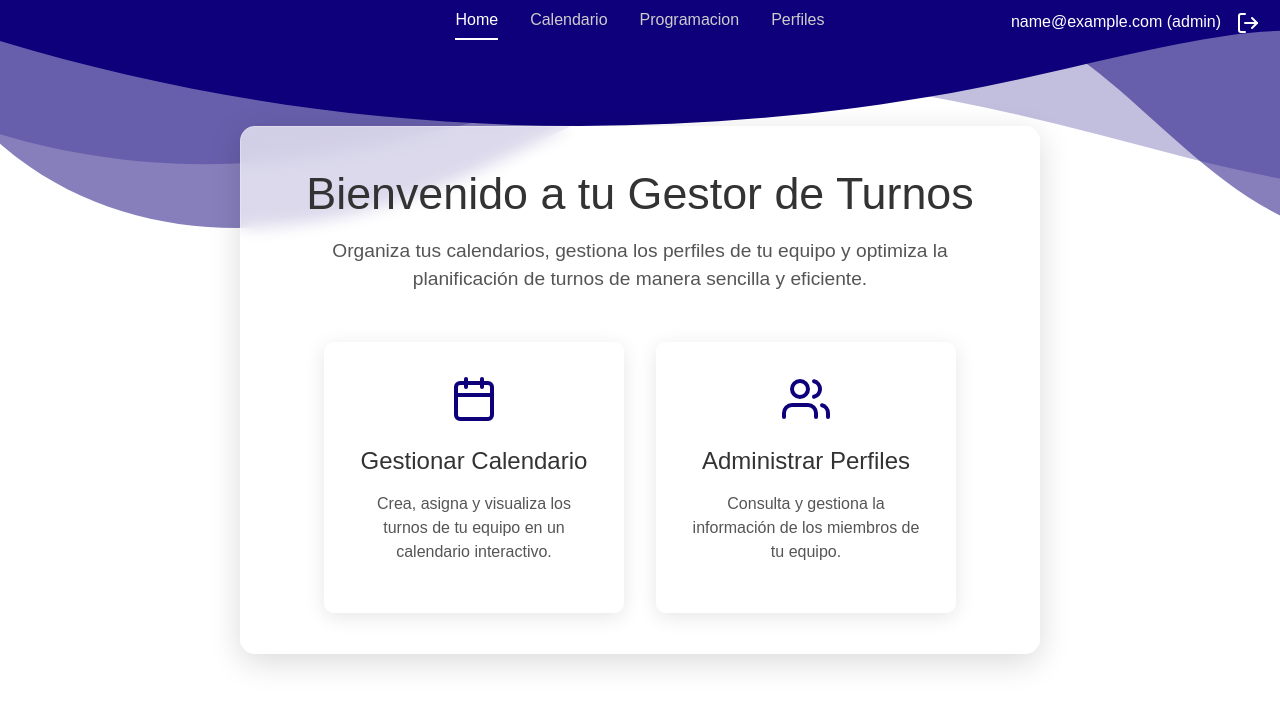
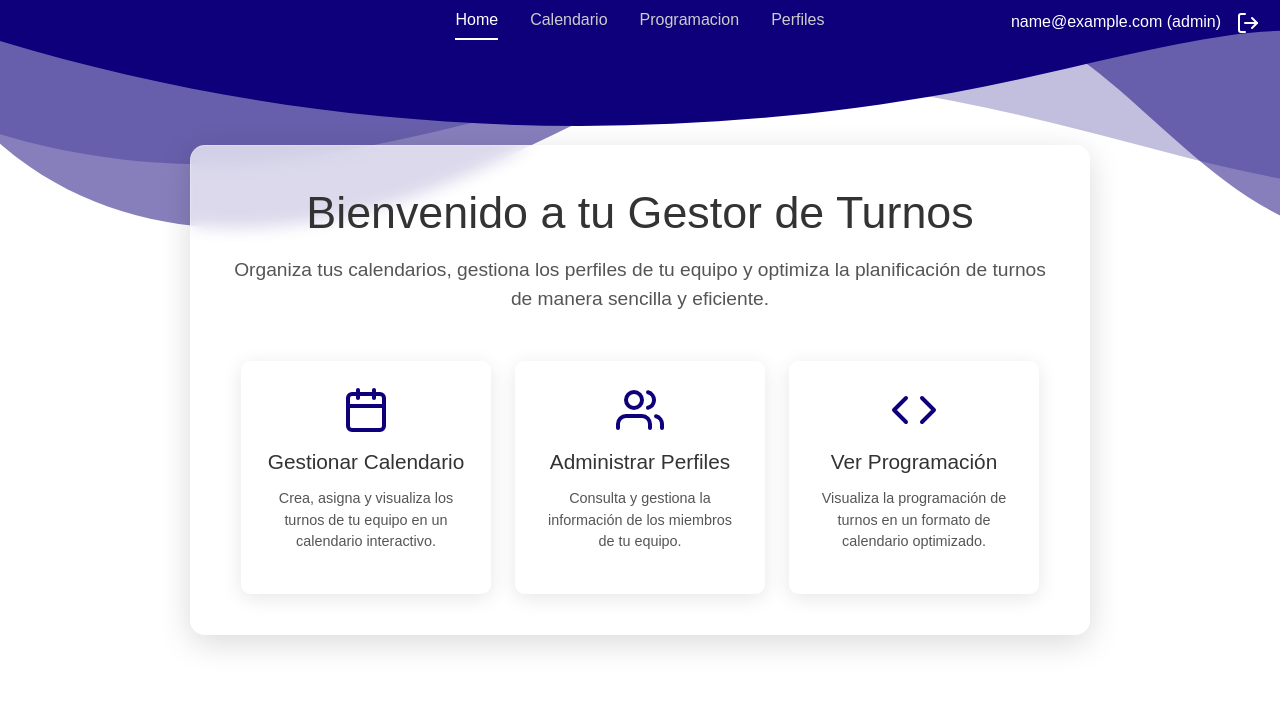
Before and after one commit to wavaronr/TurnosApp, a React (Create React App) app: page /home in a window 1280 px wide. Shown: the top 708 px of the page. Built offline with nearby package versions, Linux system fonts and the light colour scheme; no server answers; sample sign-in values are in the browser's storage.

Commit message:
create button programing on home

```diff
--- a/src/components/Home.js
+++ b/src/components/Home.js
@@ -35,6 +35,16 @@ function Home() {
             <h3 className="home-card-title">Administrar Perfiles</h3>
             <p className="home-card-description">Consulta y gestiona la información de los miembros de tu equipo.</p>
           </Link>
+          <Link to="/programacion" className="home-card">
+            <div className="home-card-icon">
+              <svg xmlns="http://www.w3.org/2000/svg" width="48" height="48" viewBox="0 0 24 24" fill="none" stroke="currentColor" strokeWidth="2" strokeLinecap="round" strokeLinejoin="round">
+                <polyline points="16 18 22 12 16 6"></polyline>
+                <polyline points="8 6 2 12 8 18"></polyline>
+              </svg>
+            </div>
+            <h3 className="home-card-title">Ver Programación</h3>
+            <p className="home-card-description">Visualiza la programación de turnos en un formato de calendario optimizado.</p>
+          </Link>
         </div>
       </div>
     </div>
--- a/src/css/Home.css
+++ b/src/css/Home.css
@@ -15,7 +15,7 @@
   backdrop-filter: blur(8px);
   border: 1px solid rgba(255, 255, 255, 0.25);
   box-shadow: 0 8px 32px 0 rgba(0, 0, 0, 0.15);
-  max-width: 800px;
+  max-width: 900px; /* Aumentado para acomodar las tarjetas */
 }
 
 .home-title {
@@ -33,7 +33,7 @@
 .home-cards-container {
   display: flex;
   justify-content: center;
-  gap: 2rem;
+  gap: 1.5rem; /* Gap reducido */
   flex-wrap: wrap;
 }
 
@@ -43,10 +43,10 @@
   border-radius: 10px;
   box-shadow: 0 4px 20px rgba(0, 0, 0, 0.1);
   border: 1px solid rgba(255, 255, 255, 0.3);
-  padding: 2rem;
+  padding: 1.5rem; /* Padding reducido */
   text-decoration: none;
   transition: transform 0.3s ease, box-shadow 0.3s ease;
-  width: 300px;
+  width: 250px; /* Ancho reducido */
   display: flex;
   flex-direction: column;
   align-items: center;
@@ -58,17 +58,17 @@
 }
 
 .home-card-icon {
-  margin-bottom: 1.5rem;
+  margin-bottom: 1rem; /* Margen reducido */
   color: #0e007b;
 }
 
 .home-card-title {
-  font-size: 1.5rem;
-  margin-bottom: 1rem;
+  font-size: 1.3rem; /* Fuente reducida */
+  margin-bottom: 0.8rem; /* Margen reducido */
   color: #333;
 }
 
 .home-card-description {
-  font-size: 1rem;
+  font-size: 0.9rem; /* Fuente reducida */
   color: #555;
 }
--- a/src/css/ProgrammingCalendar.css
+++ b/src/css/ProgrammingCalendar.css
@@ -95,15 +95,15 @@
 /* --- The Bubble: Fluid, Scalable, and Proportional --- */
 .person-bubble {
   /* Tamaño de la burbuja que escala, con un máximo más contenido */
-  width: clamp(24px, 3vw, 32px);
-  height: clamp(24px, 3vw, 32px);
+  width: clamp(22px, 2.8vw, 30px);
+  height: clamp(22px, 2.8vw, 30px);
   border-radius: 50%;
   display: flex;
   align-items: center;
   justify-content: center;
   color: #ffffff;
   /* La fuente escala en proporción, con un máximo ajustado */
-  font-size: clamp(0.6rem, 1.2vw, 0.7rem);
+  font-size: clamp(0.55rem, 1.1vw, 0.65rem);
   font-weight: 600;
   line-height: 1;
   text-transform: uppercase;
```
